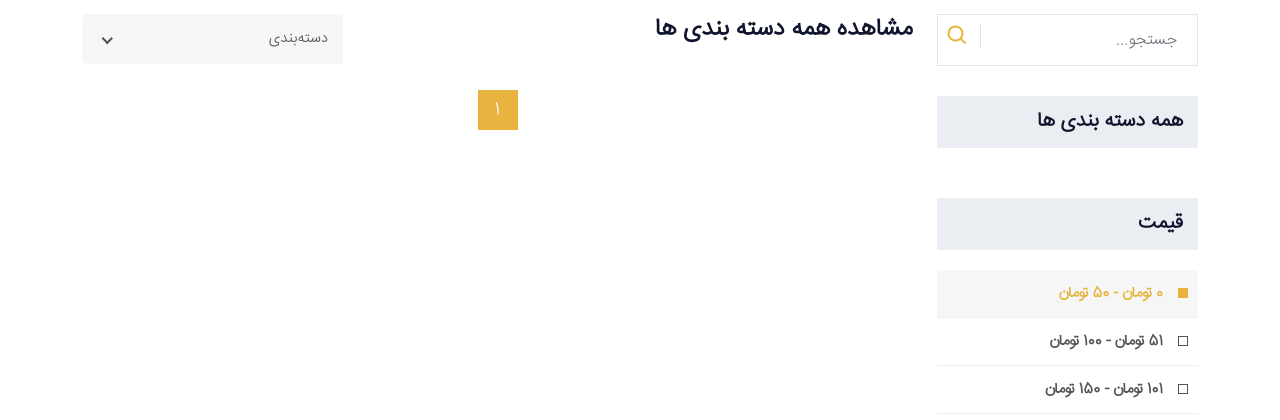
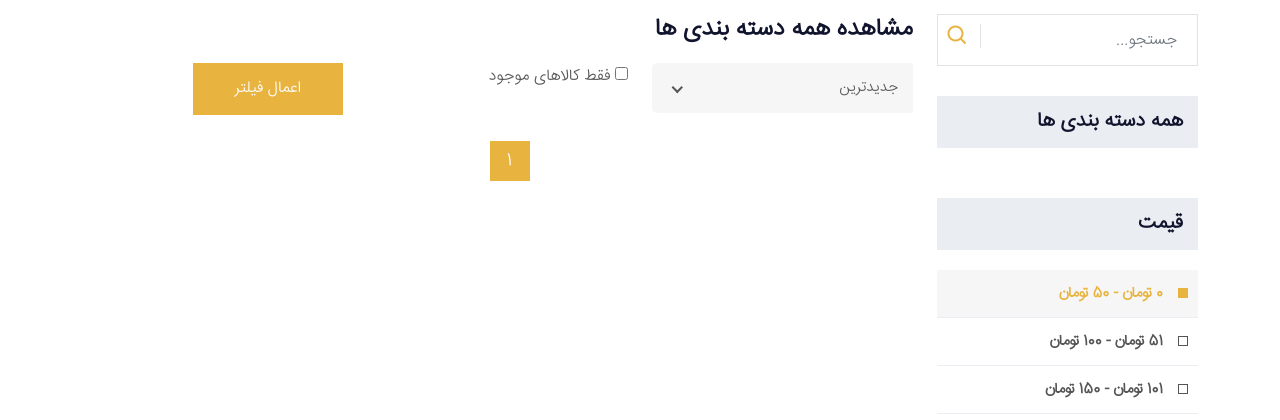
Before and after one commit to M-Bigdeli/jomeh_bazar, a Django app: page /products/ in a window 1280 px wide. Shown: the part 86-506 px from the top of the page. Run offline with Django 5.2, Linux system fonts and the light colour scheme; data that the repository does not hold is empty; some libraries are stand-ins or nearby versions.

Commit message:
Sort products by user based on newest, cheapest and most expensive. Create a product availability condition to display it on the product page (stock >= 1).

```diff
--- a/product/views.py
+++ b/product/views.py
@@ -1,3 +1,4 @@
+from django.db.models import QuerySet
 from django.shortcuts import render, redirect, reverse
 from django.http import HttpResponse
 from django.template import loader
@@ -15,16 +16,24 @@ def products(request, category_slug=None):
         except Category.DoesNotExist:
             return redirect(reverse("product:products"))
         context['category'] = category
-        paginator = Paginator(Product.objects.filter(category=category), 24)
+        products = Product.objects.filter(category=category)
         context['category_ancestors'] = category.get_ancestors(include_self=True)
         context['category_ancestors'].reverse()
         context['category_siblings'] = category.get_siblings(include_self=True)
         context['category_children'] = Category.objects.filter(parent=category)
     else:
-        paginator = Paginator(Product.objects.all(), 24)
+        products = Product.objects.all()
         context['category_siblings'] = Category.objects.filter(parent=None)
 
+    if request.GET.get('in_stock'):
+        products = products.filter(stock__gte=1)
+
+    sort_by = request.GET.get('sort_by')
+    if sort_by == "cheapest":
+        products = products.order_by('price')
+    elif sort_by == "most_expensive":
+        products = products.order_by('-price')
+
     page = request.GET.get('page', 1)
-
-    context['page_obj'] = paginator.get_page(page)
+    context['page_obj'] = Paginator(products, 24).get_page(page)
     return render(request, "product/product.html", context)
--- a/templates/base.html
+++ b/templates/base.html
@@ -36,6 +36,7 @@
 {% include "footer.html" %}
 
 {% include "link_scripts.html" %}
+{% block script %}{% endblock %}
 
 </body>
 </html>
--- a/templates/link_css.html
+++ b/templates/link_css.html
@@ -56,4 +56,8 @@
     .link-dark-hover:hover {
         color: #e8b43f;
     }
+
+    .no-border {
+        border: none;
+    }
 </style>
--- a/templates/link_scripts.html
+++ b/templates/link_scripts.html
@@ -24,7 +24,6 @@
 <!-- Custom JS -->
 <script src="{% static 'assets/js/custom.js' %}"></script>
 <script>
-    console.log(document.cookie)
     window.onload = function () {
         if (document.getElementById('message_box')) {
             const message_box = document.getElementById('message_box');
--- a/templates/product/product.html
+++ b/templates/product/product.html
@@ -163,7 +163,7 @@
         <div class="col-lg-9">
             <div class="product-topper">
                 <div class="row">
-                            <div class="col-lg-8">
+                    <div class="col-lg-10">
                         <div class="product-topper-title">
                             {% if category_ancestors %}
                                 <h3>مشاهده <a href="{% url 'product:products' %}"
@@ -179,20 +179,34 @@
                         </div>
                     </div>
 
-                            <div class="col-lg-4 mb-3">
-                                <div class="product-category">
+
+                    <div class="col-lg-12">
+                        <form method="GET" class="row">
+                            <div class="product-category col-lg-4 mb-3">
                                 <div class="form-group">
-                                        <select class="form-control">
-                                            <option>دسته‌بندی</option>
-                                            <option>الکترونیکی</option>
-                                            <option>کودک و نوزاد</option>
-                                            <option>کفش و لباس</option>
-                                            <option>سلامت و زیبایی</option>
-                                            <option>سرگرمی و هنر</option>
+                                    <select name="sort_by" class="form-control">
+                                        <option id="newest" value="newest">جدیدترین</option>
+                                        <option id="cheapest" value="cheapest">ارزان ترین</option>
+                                        <option id="most_expensive" value="most_expensive">گران ترین</option>
                                     </select>
                                 </div>
                             </div>
+
+                            <div class="col-lg-4 form-condition mb-3">
+                                <div class="agree-label">
+                                    <input name="in_stock" type="checkbox" id="in_stock">
+                                    <label for="in_stock">
+                                        فقط کالاهای موجود
+                                    </label>
                                 </div>
+                            </div>
+
+                            <div class="col-lg-3 mb-3">
+                                <button type="submit" class="default-btn btn-bg-three" style="border: none">
+                                    اعمال فیلتر
+                                </button>
+                            </div>
+                        </form>
                     </div>
 
                     <div class="row">
@@ -202,7 +216,8 @@
                                     <div class="product-card-img">
                                         <a href="shop-details.html">
                                             <img src="{{ product.images.first.image.url }}"
-                                                 alt="تصویر {{ product.name }}" type="" style="min-width: 100%;">
+                                                 alt="تصویر {{ product.name }}" type=""
+                                                 style="min-width: 100%;">
                                         </a>
                                         <div class="product-card-tag">
                                             <h3>فروش</h3>
@@ -215,7 +230,8 @@
                                                 <a href="#"><i class='bx bx-heart'></i></a>
                                             </li>
                                             <li>
-                                                <a href="#" data-toggle="modal" data-target="#productsQuickView">
+                                                <a href="#" data-toggle="modal"
+                                                   data-target="#productsQuickView">
                                                     <i class='bx bx-show-alt'></i>
                                                 </a>
                                             </li>
@@ -233,23 +249,27 @@
                         <div class="col-lg-12 col-md-12 text-center">
                             <div class="pagination-area">
                                 {% if page_obj.has_previous %}
-                                    <a href="?page={{ page_obj.previous_page_number }}" class="prev page-numbers">
+                                    <button onclick="get_page_number_url('{{ page_obj.previous_page_number }}')"
+                                            class="next page-numbers no-border">
                                         <i class="bx bx-chevron-right"></i>
-                                    </a>
+                                    </button>
                                 {% endif %}
 
                                 {% for page_number in page_obj.paginator.page_range %}
                                     {% if page_obj.number == page_number %}
-                                        <span class="page-numbers current" aria-current="page">{{ page_number }}</span>
+                                        <span class="page-numbers current"
+                                              aria-current="page">{{ page_number }}</span>
                                     {% else %}
-                                        <a href="?page={{ page_number }}" class="page-numbers">{{ page_number }}</a>
+                                        <button onclick="get_page_number_url('{{ page_number }}')"
+                                                class="next page-numbers no-border">{{ page_number }}</button>
                                     {% endif %}
                                 {% endfor %}
 
                                 {% if page_obj.has_next %}
-                                    <a href="?page={{ page_obj.next_page_number }}" class="next page-numbers">
+                                    <button onclick="get_page_number_url('{{ page_obj.next_page_number }}')"
+                                            class="next page-numbers no-border">
                                         <i class="bx bx-chevron-left"></i>
-                                    </a>
+                                    </button>
                                 {% endif %}
                             </div>
                         </div>
@@ -260,3 +280,32 @@
     </div>
     <!-- Product Area End -->
 {% endblock %}
+{% block script %}
+    <script>
+        function get_page_number_url(page_number) {
+            const params = new URLSearchParams(window.location.search);
+            params.set('page', page_number);
+            window.location.href = `${window.location.pathname}?${params.toString()}`;
+        }
+
+        window.onload = function () {
+            const params = new URLSearchParams(window.location.search);
+            const sort_by_value = params.get("sort_by");
+            const select_sort_by = document.getElementById(sort_by_value);
+
+            select_sort_by.setAttribute("selected", "1");
+            document.getElementsByClassName("current")[0].innerHTML = select_sort_by.innerHTML;
+
+            document.querySelectorAll(".option").forEach(sort_by_Key => {
+                sort_by_Key.className = "option"
+                if (sort_by_Key.getAttribute("data-value") === sort_by_value)
+                    sort_by_Key.className = "option selected focus";
+            });
+
+
+            if (params.get("in_stock")) {
+                document.getElementById("in_stock").checked = true;
+            }
+        };
+    </script>
+{% endblock %}
```
Lines whose indentation alone changed are shown as unchanged.
